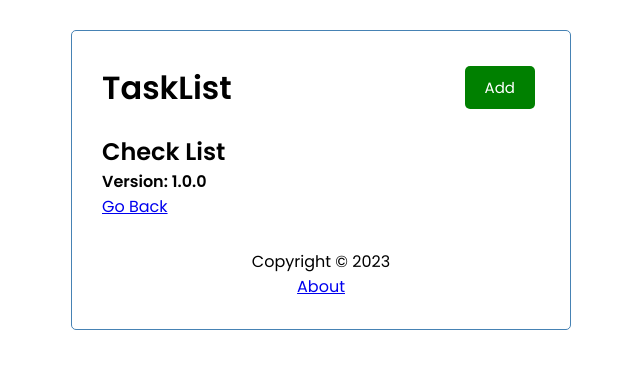
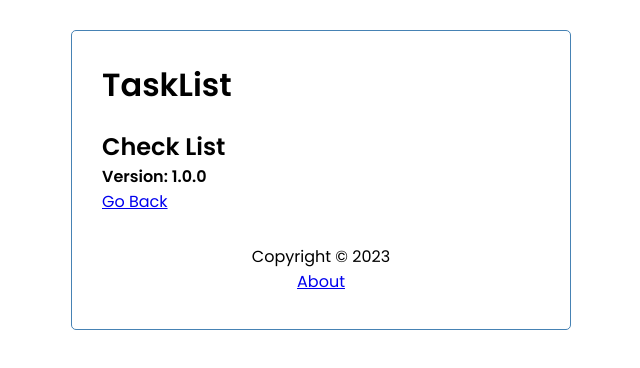
Before and after one commit to yodkwtf/ng-checklist-angular, an Angular app: page /about in a window 1280 px wide. Shown: the top 368 px of the page, without its empty margins (319-959 px from the left). Built offline with nearby package versions, Linux system fonts and the light colour scheme.

Commit message:
limiting components to specific routes

```diff
--- a/src/app/components/header/header.component.html
+++ b/src/app/components/header/header.component.html
@@ -1,6 +1,6 @@
 <header>
   <h1>{{title}}</h1>
-  <app-button color="{{showAddTask ? 'red' : 'green'}}" text="{{showAddTask ? 'Close' : 'Add'}}"
+  <app-button *ngIf="hasRoute('/')" color="{{showAddTask ? 'red' : 'green'}}" text="{{showAddTask ? 'Close' : 'Add'}}"
     (btnClick)="toggleAddTask()">
   </app-button>
 </header>
--- a/src/app/components/header/header.component.ts
+++ b/src/app/components/header/header.component.ts
@@ -1,6 +1,7 @@
 import { Component, OnInit } from '@angular/core';
 import { UiService } from '../../services/ui.service';
 import { Subscription } from 'rxjs';
+import { Router } from '@angular/router';
 
 @Component({
   selector: 'app-header',
@@ -12,7 +13,7 @@
   showAddTask: boolean;
   subscription: Subscription;
 
-  constructor(private uiService: UiService) {
+  constructor(private uiService: UiService, private router: Router) {
     this.subscription = this.uiService
       .onToggle()
       .subscribe((value) => (this.showAddTask = value));
@@ -23,4 +24,8 @@
   toggleAddTask(): void {
     this.uiService.toggleAddTask();
   }
+
+  hasRoute(route: string) {
+    return this.router.url === route;
+  }
 }
```
